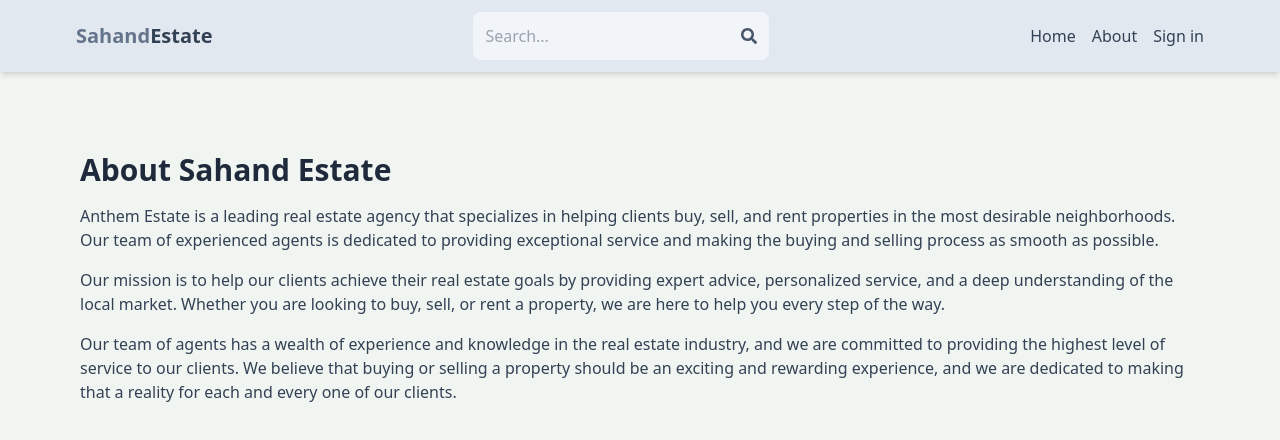
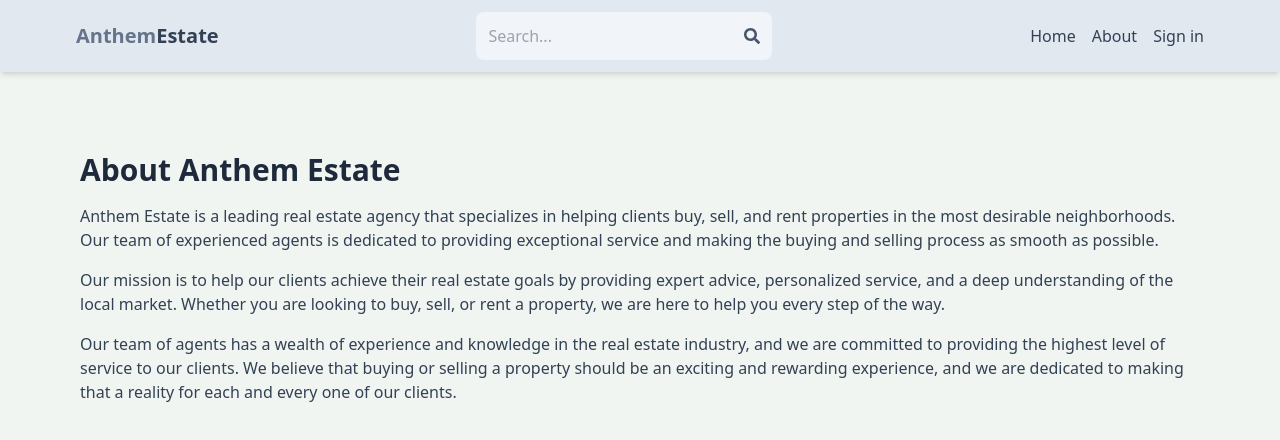
Before and after one commit to GovindPathak20/Real-Estate-Marketplace, a React (Vite) app in the folder client/: page /about in a window 1280 px wide. Shown: the top 440 px of the page. Built offline with nearby package versions, Linux system fonts and the light colour scheme; no server answers.

Commit message:
Updated Home and About Page

```diff
--- a/client/src/components/Header.jsx
+++ b/client/src/components/Header.jsx
@@ -27,7 +27,7 @@
       <div className="flex justify-between items-center max-w-6xl mx-auto p-3">
         <Link to="/">
           <h1 className="font-bold text-sm sm:text-xl flex flex-wrap">
-            <span className="text-slate-500">Sahand</span>
+            <span className="text-slate-500">Anthem</span>
             <span className="text-slate-700">Estate</span>
           </h1>
         </Link>
--- a/client/src/pages/About.jsx
+++ b/client/src/pages/About.jsx
@@ -4,7 +4,7 @@
   return (
     <div className="py-20 px-4 max-w-6xl mx-auto">
       <h1 className="text-3xl font-bold mb-4 text-slate-800">
-        About Sahand Estate
+        About Anthem Estate
       </h1>
       <p className="mb-4 text-slate-700">
         Anthem Estate is a leading real estate agency that specializes in
--- a/client/src/pages/Home.jsx
+++ b/client/src/pages/Home.jsx
@@ -55,7 +55,7 @@
           place with ease
         </h1>
         <div className="text-gray-400 text-xs sm:text-sm">
-          Sahand Estate is the best place to find your next perfect place to
+          Anthem Estate is the best place to find your next perfect place to
           live.
           <br />
           We have a wide range of properties for you to choose from.
```
